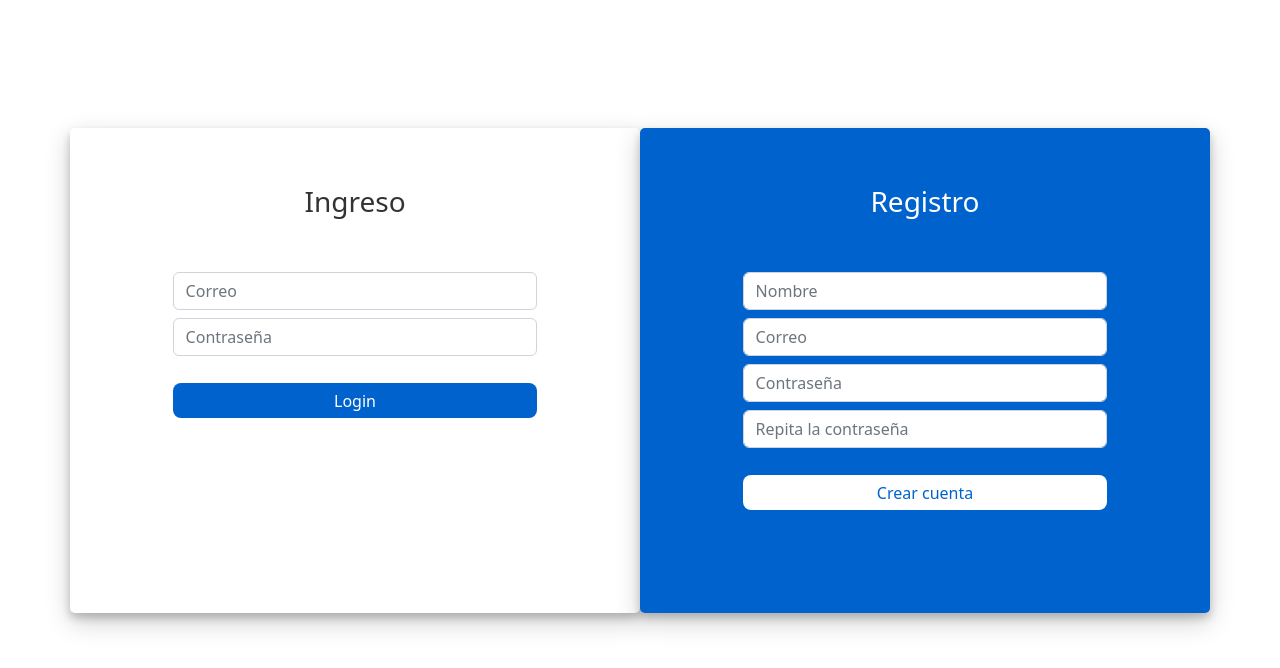
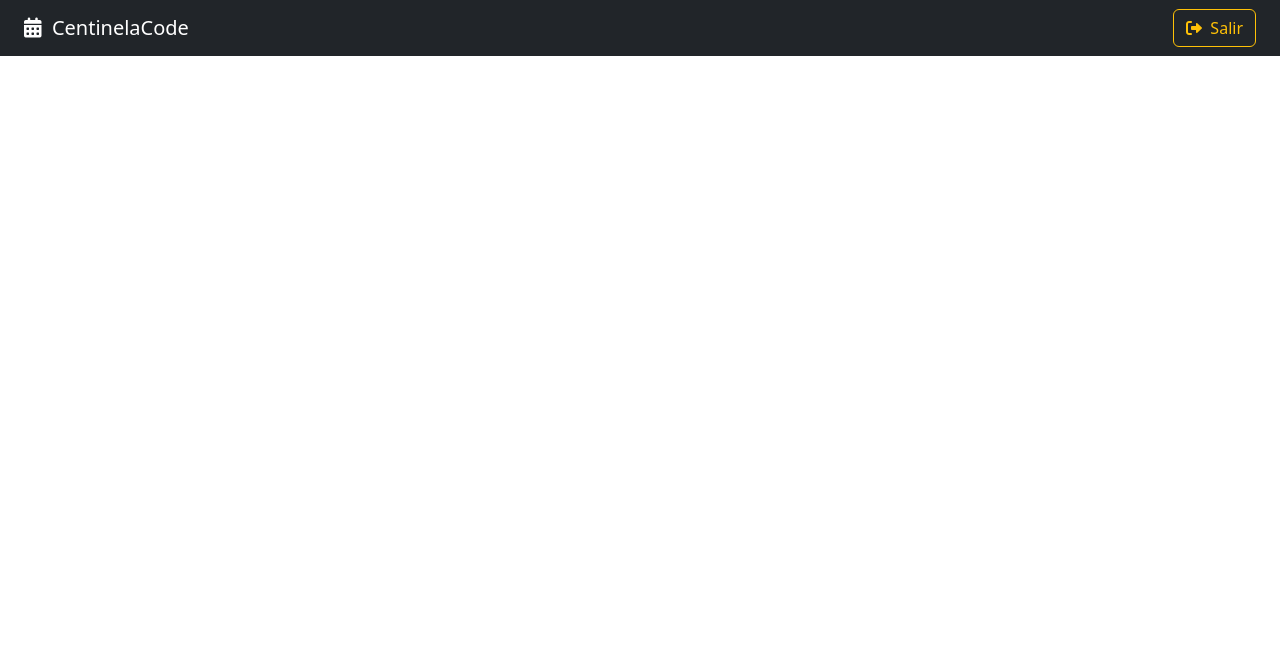
Before and after one commit to rvaldez20/CalendarApp, a React (Vite) app: page / in a window 1280 px wide. Before the commit this address led to /auth/login. Shown: the top 668 px of the page. Built offline with nearby package versions, Linux system fonts and the light colour scheme.

Commit message:
[ADD] implementación del NavBar en CalendarPage, se agrega cdn de font-awesome y se agrega el boton salir

```diff
--- a/index.html
+++ b/index.html
@@ -6,6 +6,7 @@
     <meta name="viewport" content="width=device-width, initial-scale=1.0" />
     <title>CalendarApp</title>
     <link href="https://cdn.jsdelivr.net/npm/bootstrap@5.2.3/dist/css/bootstrap.min.css" rel="stylesheet" integrity="sha384-rbsA2VBKQhggwzxH7pPCaAqO46MgnOM80zW1RWuH61DGLwZJEdK2Kadq2F9CUG65" crossorigin="anonymous">
+    <link rel="stylesheet" href="https://cdnjs.cloudflare.com/ajax/libs/font-awesome/6.1.1/css/all.min.css" integrity="sha512-KfkfwYDsLkIlwQp6LFnl8zNdLGxu9YAA1QvwINks4PhcElQSvqcyVLLD9aMhXd13uQjoXtEKNosOWaZqXgel0g==" crossorigin="anonymous" referrerpolicy="no-referrer" />
   </head>
   <body>
     <div id="root"></div>
--- /dev/null
+++ b/src/calendar/components/NavBar.jsx
@@ -0,0 +1,21 @@
+
+
+export const NavBar = () => {
+  return (
+   <div className="navbar navbar-dark bg-dark mb-4 px-4">
+      <span className="navbar-brand">
+         <i className="fas fa-calendar-alt"></i>
+         &nbsp;
+         CentinelaCode
+      </span>
+
+      <button className="btn btn-outline-warning">
+         <i className="fas fa-sign-out-alt"></i>
+         <span>
+            &nbsp;
+            Salir
+         </span>
+      </button>
+   </div>
+  )
+}
--- a/src/calendar/index.js
+++ b/src/calendar/index.js
@@ -1,3 +1,3 @@
 
-
+export * from './components/NavBar'
 export * from './pages/CalendarPage'
--- a/src/calendar/pages/CalendarPage.jsx
+++ b/src/calendar/pages/CalendarPage.jsx
@@ -1,6 +1,9 @@
+import { NavBar } from "../"
 
 export const CalendarPage = () => {
   return (
-    <div>CalendarPage</div>
+    <>
+      <NavBar />
+    </>
   )
 }
--- a/src/routes/AppRouter.jsx
+++ b/src/routes/AppRouter.jsx
@@ -5,7 +5,7 @@ import { CalendarPage } from '../calendar'
 
 export const AppRouter = () => {
 
-   const authStatus = 'not-authenticated'    // 'not-authenticated'    'authenticated'
+   const authStatus = 'authenticated'    // 'not-authenticated'    'authenticated'
 
    return (
       <Routes>
```
